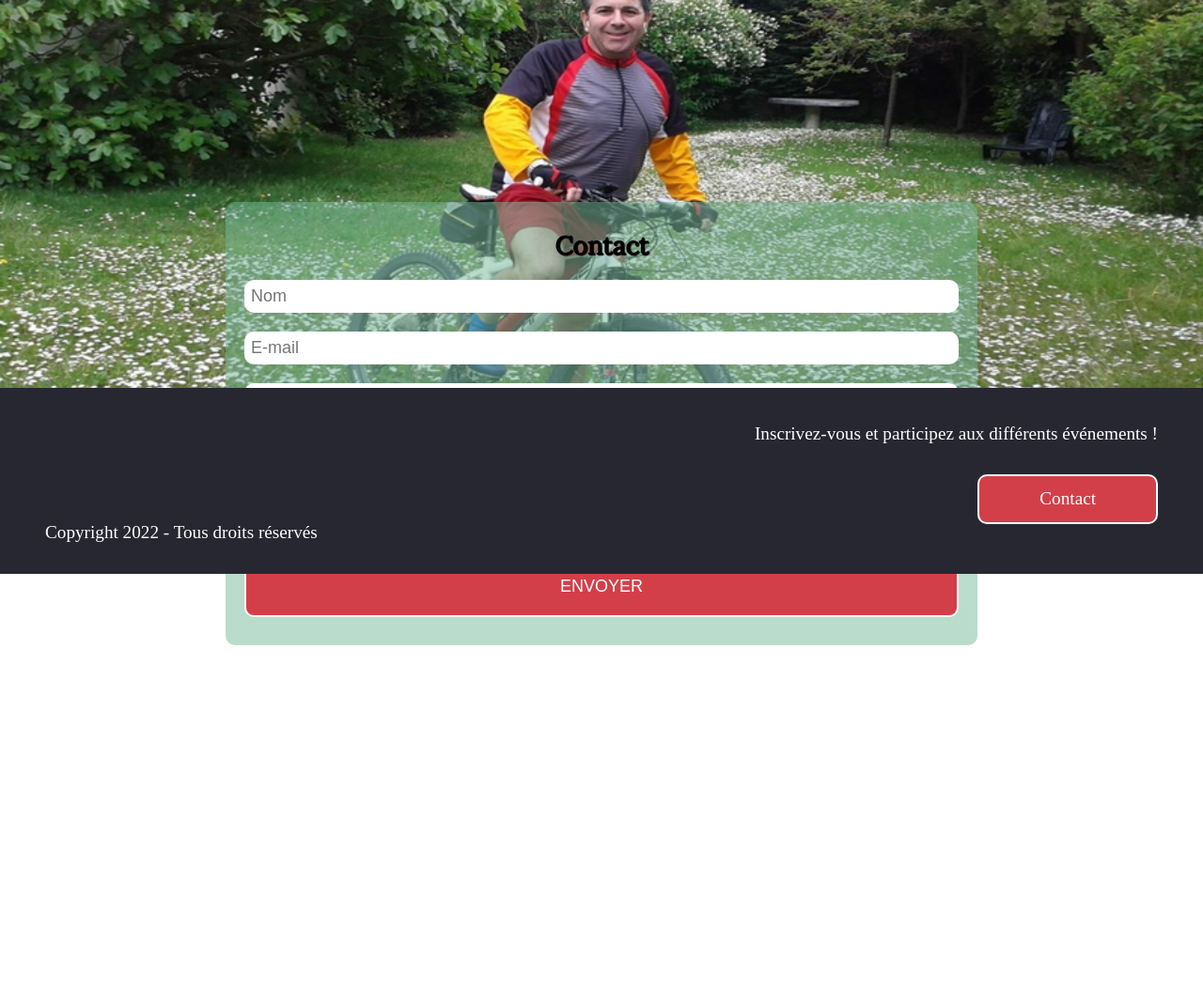
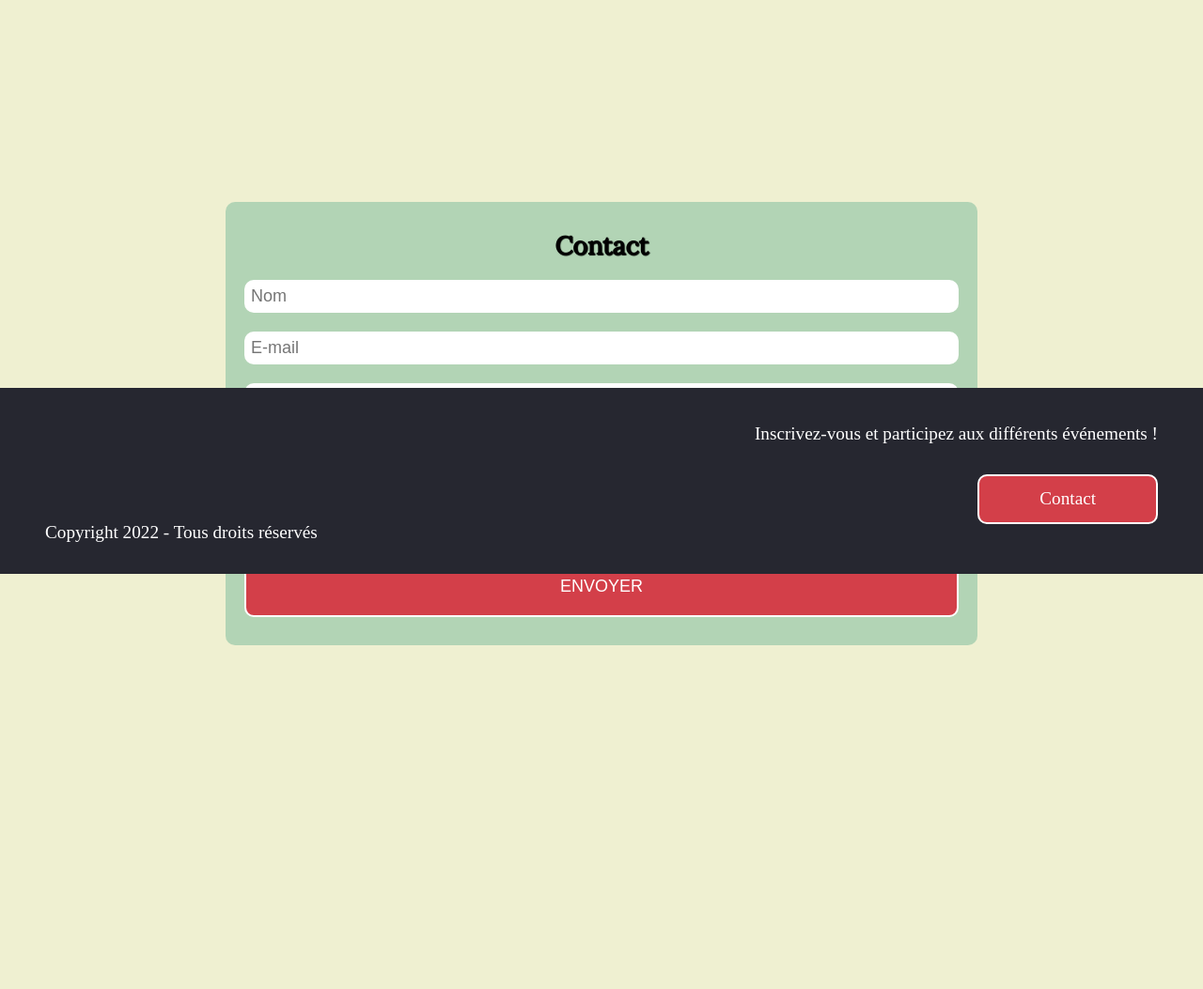
Before and after one commit to Manolo1964/ACFE, a PHP site: page /contact.html in a window 1280 px wide. Shown: the part 189-1242 px from the top of the page at 94% size. Run offline with PHP 8.4, Linux system fonts and the light colour scheme; some web fonts are replaced.

Commit message:
supprimer le background-image de la page contact

```diff
--- a/evenements.html
+++ b/evenements.html
@@ -105,19 +105,19 @@
           </article>
           <article class="item">
             <div class="card">
-              <time class="card__date">02-10-2</time>
+              <time class="card__date">02-10-22</time>
               <span class="card__destinations">Lille</span>
             </div>
             <img class="card__img" src="Images\Lille.jpg"alt="Image Lille"/></article>
           <article class="item">
             <div class="card">
-              <time class="card__date">06-11-2</time>
+              <time class="card__date">06-11-22</time>
               <span class="card__destinations">Lyon</span>
             </div>
             <img class="card__img" src="Images\Lyon.jpg"alt="Image Lyon"/></article>
           <article class="item">
             <div class="card">
-              <time class="card__date">04-12-2</time>
+              <time class="card__date">04-12-22</time>
               <span class="card__destinations">Paris</span>
             </div>
             <img class="card__img" src="Images\Paris.jpg"alt="Image Paris"/></article>
--- a/style2.css
+++ b/style2.css
@@ -88,7 +88,6 @@
   grid-area: c;
   text-align: center;
   display: flexbox;
-  min-width: 300px;
   padding-left: 1em;
   padding-right: 1em;
   padding-bottom: 15em;
--- a/style3.css
+++ b/style3.css
@@ -1,5 +1,5 @@
 body {
-  background-image: url(Images_velo/velo1.jpg);
+  background: #eff0d1;
   background-repeat: no-repeat;
   background-size: 100vw 100vh;
   margin: 0;
@@ -87,7 +87,6 @@
 .container .content {
   grid-area: c;
   text-align: center;
-  min-width: 300px;
   padding-left: 1em;
   padding-right: 1em;
   padding-top: 20em;
```
Also changed, not shown: Images/La-Rochelle.jpg (renamed from Images/La-rochelle.jpg), Images/Lille.jpg (renamed from Images/lille.jpg), images_velo/velo1.jpg (deleted), images_velo/velo1h .png (deleted), images_velo/velo2.jpg (deleted), images_velo/velo2h.png (deleted), images_velo/velo3.jpg (deleted), images_velo/velo3h.png (deleted).
